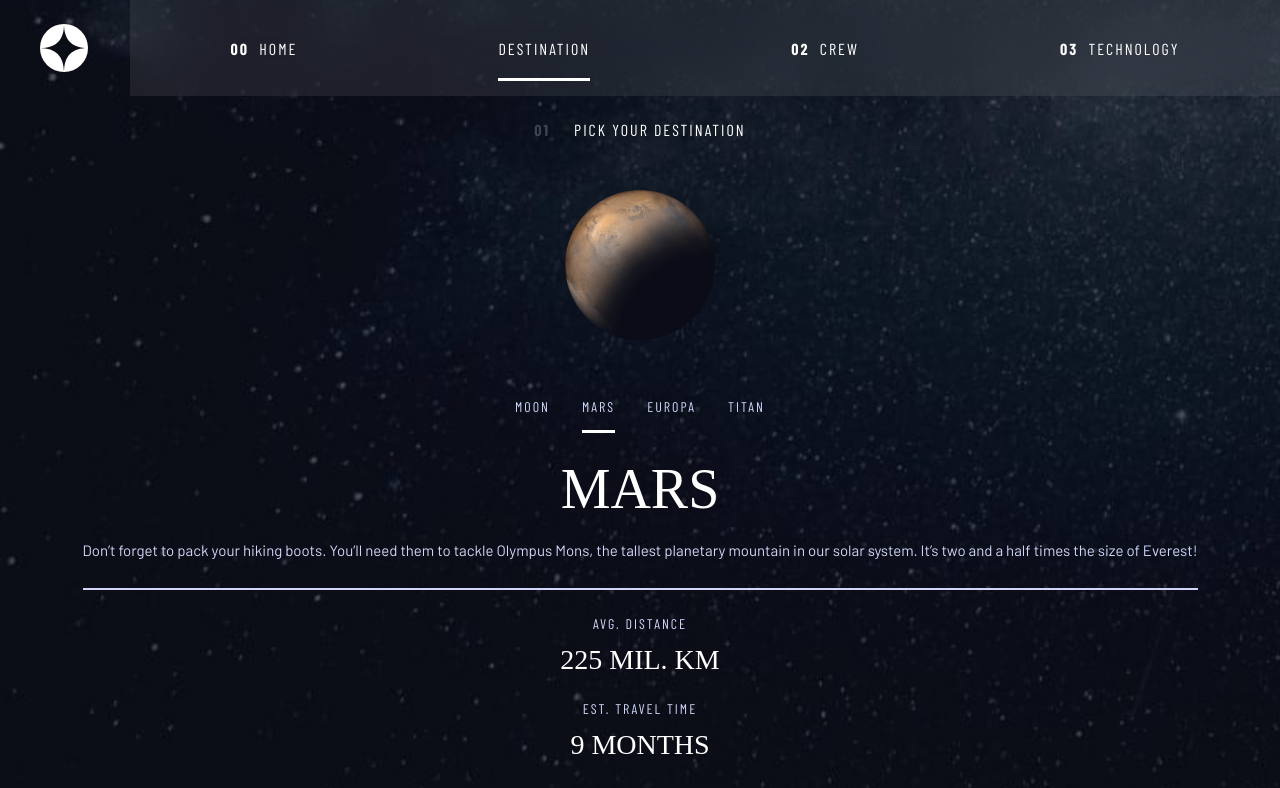
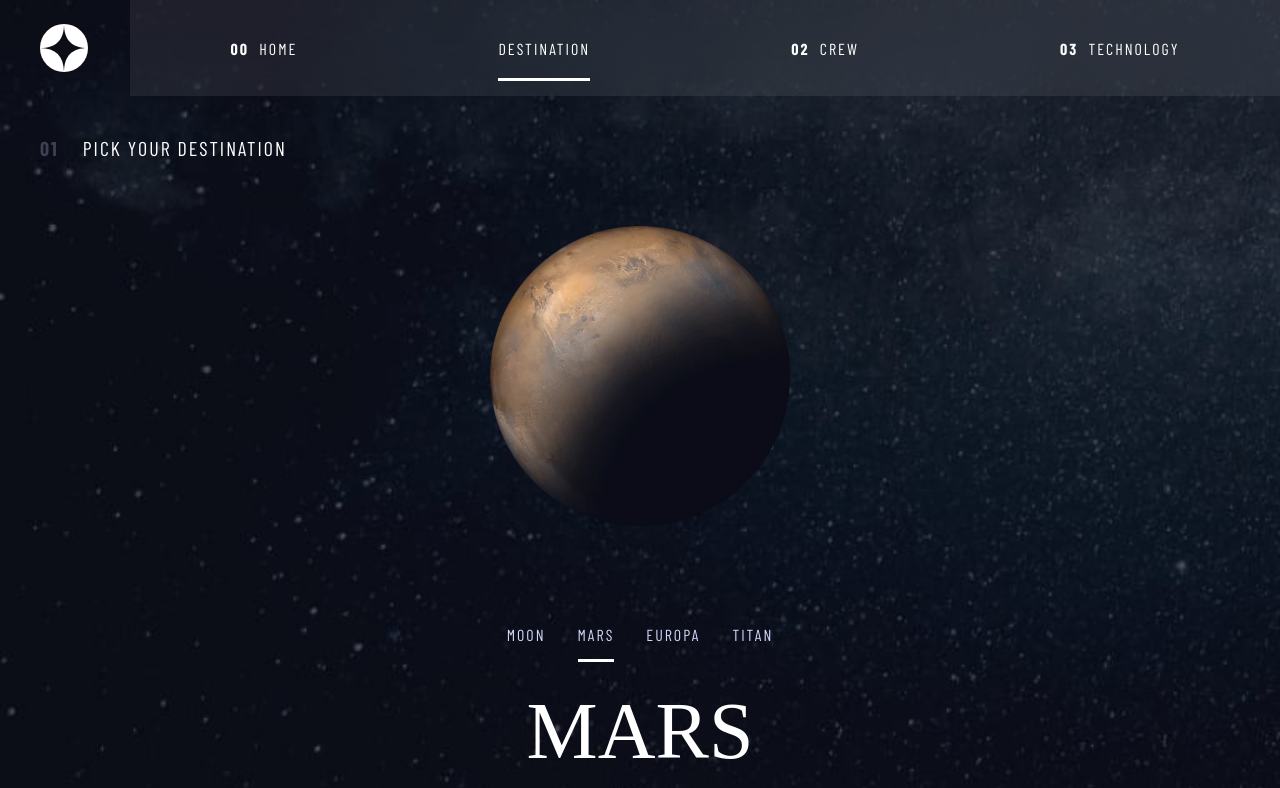
Before and after one commit to yora-dev/Space-Tourism-Website, a plain HTML site: page destination-mars.html in a window 1280 px wide. Shown: the top 788 px of the page. Drawn offline with nearby package versions, Linux system fonts and the light colour scheme; a web font is replaced by a local one.

Commit message:
Enhance destination page layout and styling for better presentation on tablet screens

```diff
--- a/assets/styles/destination.css
+++ b/assets/styles/destination.css
@@ -97,3 +97,54 @@ body {
   font-family: "Bellefair", serif;
   text-transform: uppercase;
 }
+
+@media screen and (min-width: 768px) {
+  body {
+    background-image: url(../destination/background-destination-tablet.jpg);
+  }
+
+  .destination__container {
+    padding: 0 4rem;
+  }
+
+  .destination__header {
+    font-size: 2rem;
+    align-self: flex-start;
+    margin-top: 4rem;
+  }
+
+  .destination__img {
+    height: 30rem;
+    width: 30rem;
+    margin-top: 6.6rem;
+  }
+
+  .destination__links {
+    margin-top: 4rem;
+  }
+
+  .destination__link {
+    font-size: 1.6rem;
+  }
+
+  .destination__heading {
+    font-size: 8rem;
+  }
+
+  .destination__text {
+    padding: 0 8.7rem;
+  }
+
+  .destination__info {
+    display: flex;
+    flex-direction: row;
+    gap: 10rem;
+    margin: 4rem;
+  }
+
+  .destination__distance,
+  .destination__time {
+    display: flex;
+    flex-direction: column;
+  }
+}
```
Also changed, not shown: destination-moon.html (+46 -1 lines).
